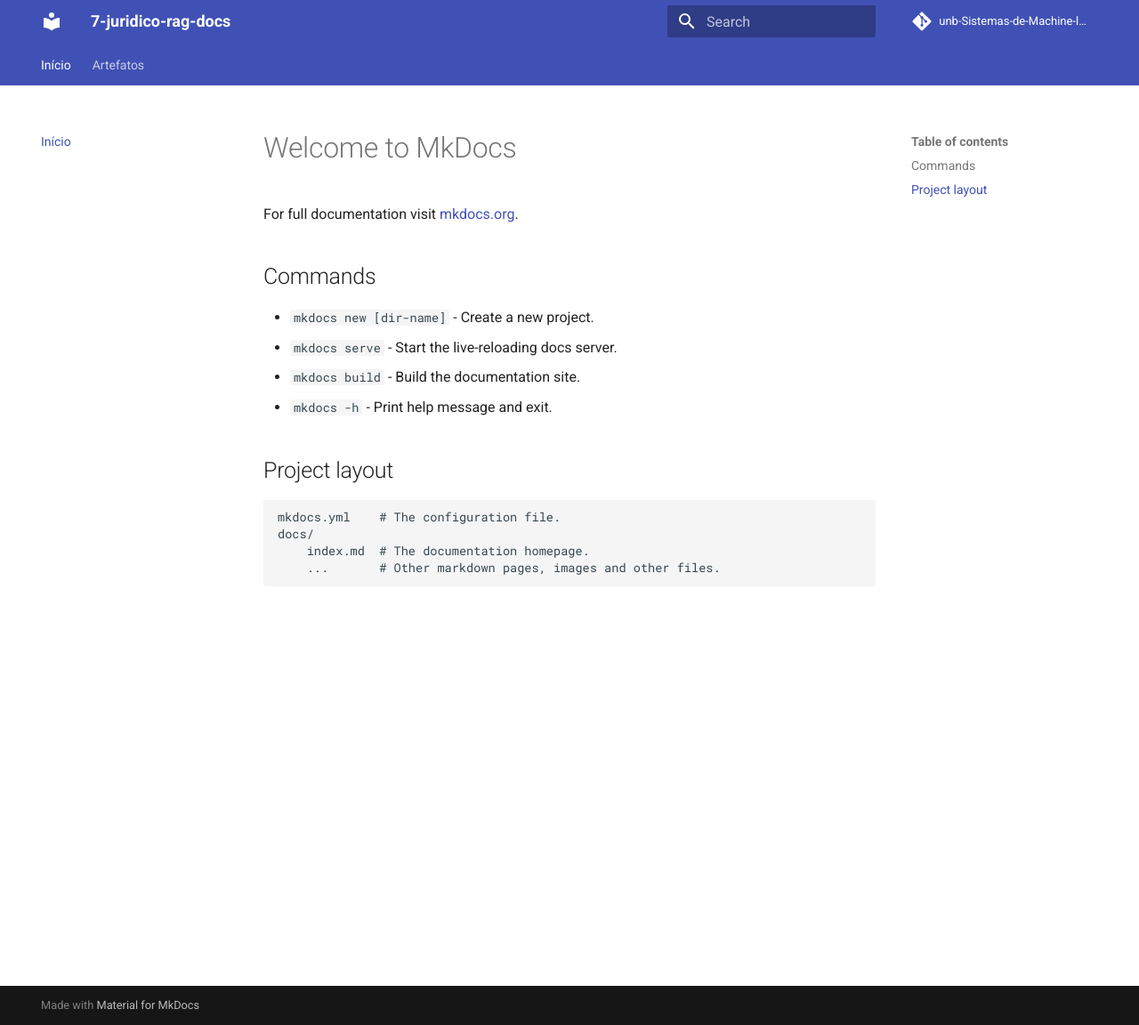
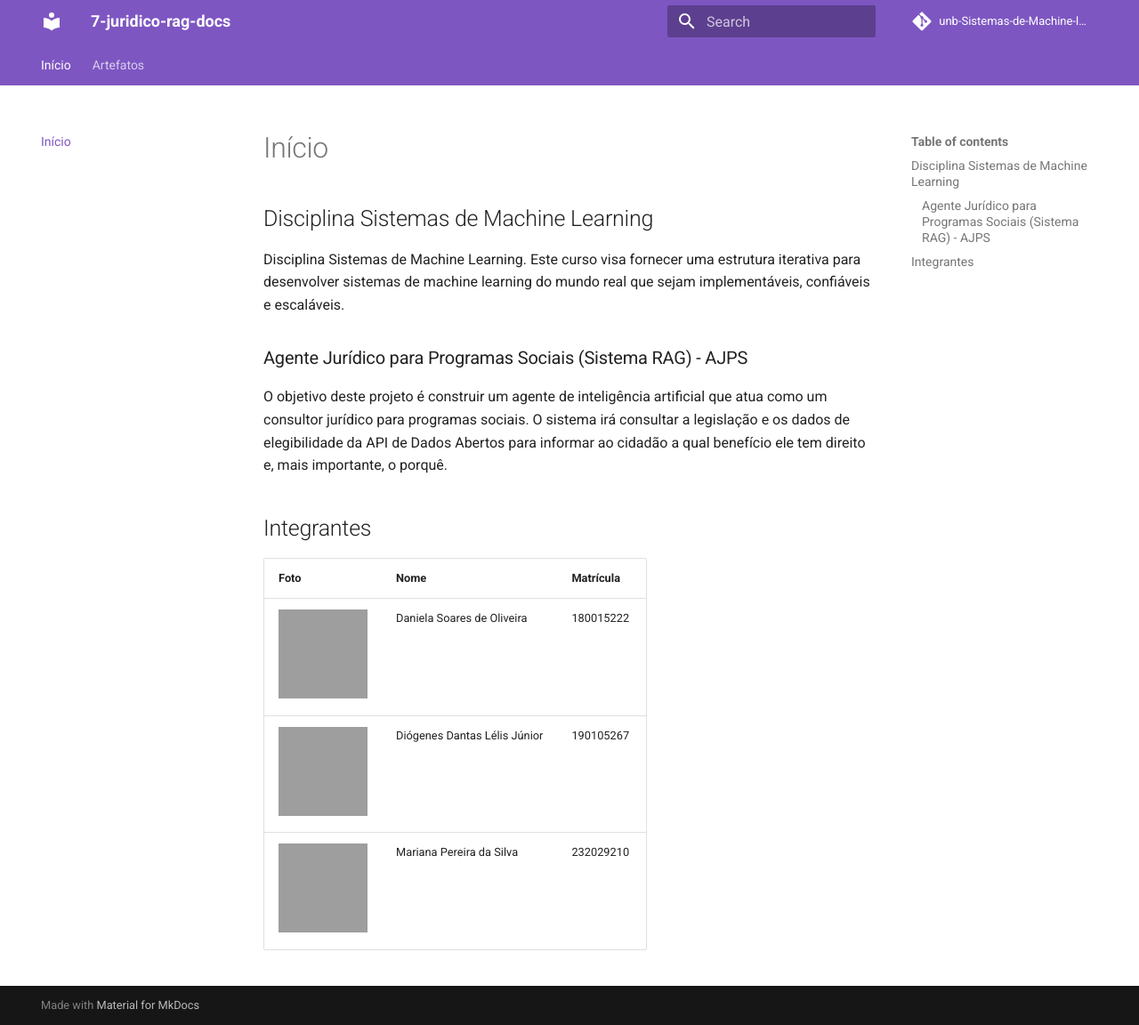
Before and after one commit to unb-Sistemas-de-Machine-learning/7-juridico-rag-docs, an MkDocs documentation site: the page built from docs/index.md, in a window 1280 px wide and 1152 px high. Shown: the whole window at 89% size. Built offline with MkDocs 1.6.1 and Material for MkDocs 9.7.7, drawn with Linux system fonts in a browser that asks for light colours; comment, search, counter and statistics services are not loaded; grey boxes are pictures that could not be loaded.

Commit message:
update requisitos.md and index.md
Co-authored-by: daniso0412 180015222@aluno.unb.br
Co-authored-by: marianaps2701 marianaps2701@gmail.com

```diff
--- a/docs/index.md
+++ b/docs/index.md
@@ -1,17 +1,17 @@
-# Welcome to MkDocs
 
-For full documentation visit [mkdocs.org](https://www.mkdocs.org).
+## Disciplina Sistemas de Machine Learning
 
-## Commands
+Disciplina Sistemas de Machine Learning. Este curso visa fornecer uma estrutura iterativa para desenvolver sistemas de machine learning do mundo real que sejam implementáveis, confiáveis e escaláveis.
 
-* `mkdocs new [dir-name]` - Create a new project.
-* `mkdocs serve` - Start the live-reloading docs server.
-* `mkdocs build` - Build the documentation site.
-* `mkdocs -h` - Print help message and exit.
+### Agente Jurídico para Programas Sociais (Sistema RAG) - AJPS
 
-## Project layout
+O objetivo deste projeto é construir um agente de inteligência artificial que atua como um consultor jurídico para programas sociais. O sistema irá consultar a legislação e os dados de elegibilidade da API de Dados Abertos para informar ao cidadão a qual benefício ele tem direito e, mais importante, o porquê.
 
-    mkdocs.yml    # The configuration file.
-    docs/
-        index.md  # The documentation homepage.
-        ...       # Other markdown pages, images and other files.
+## Integrantes
+
+###
+| **Foto** | **Nome** | **Matrícula** |
+|----------|----------|---------------|
+| <img src="https://github.com/daniso0412.png" width=100 height=100 alt="Daniela Soares de Oliveira" class="img-thumbnail image"> | Daniela Soares de Oliveira | 180015222 |
+| <img src="https://github.com/diogjunior100.png" width=100 height=100 alt="Diógenes Dantas Lélis Júnior" class="img-thumbnail image"> | Diógenes Dantas Lélis Júnior  | 190105267 |
+| <img src="https://github.com/marianaps2701.png" width=100 height=100 alt="Mariana Pereira da Silva" class="img-thumbnail image"> | Mariana Pereira da Silva | 232029210 |
--- a/mkdocs.yml
+++ b/mkdocs.yml
@@ -5,6 +5,9 @@
 
 theme:
   name: material
+  palette:
+    primary: deep purple
+    accent: aliceblue
   features:
     - navigation.tabs
     - navigation.top
```
Also changed, not shown: docs/Artefatos/requisitos.md (+2 -2 lines).
